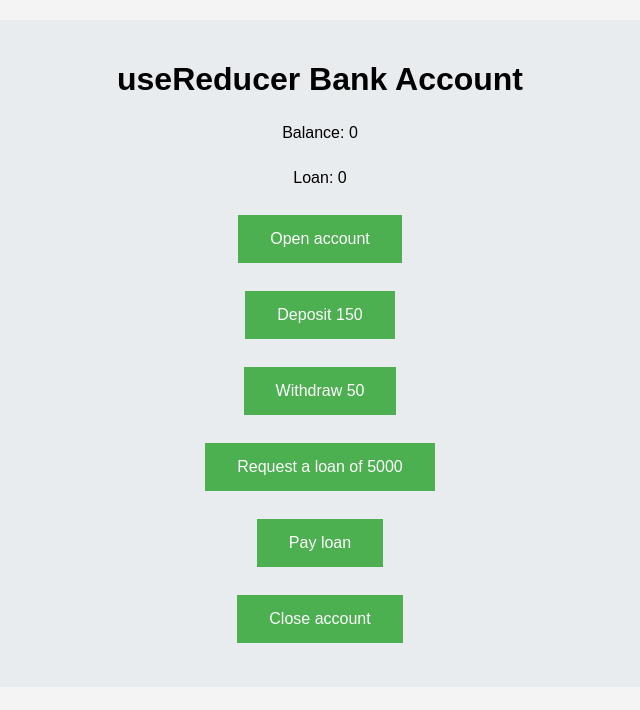
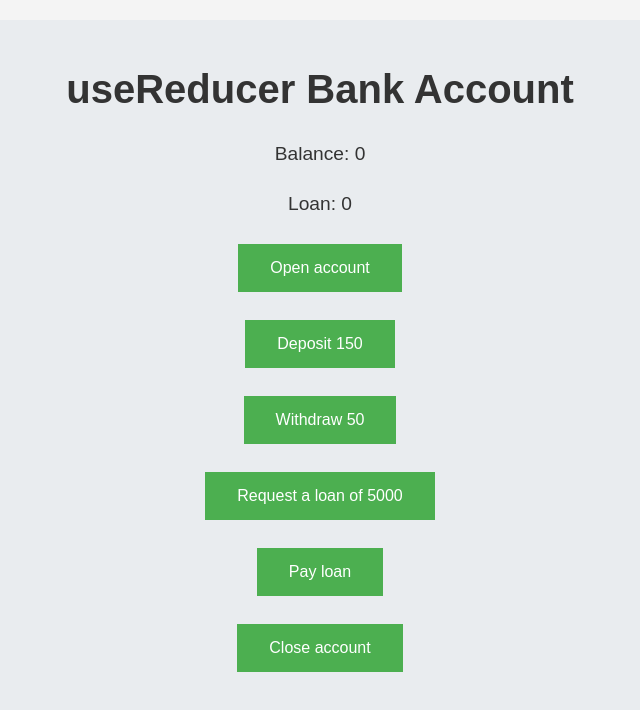
Before and after one commit to CezarLuca/16.1_bank_account_challenge, a React (Create React App) app: page / in a window 1280 px wide. Shown: the top 710 px of the page, without its empty margins (320-960 px from the left). Built offline with nearby package versions, Linux system fonts and the light colour scheme.

Commit message:
Styling done

```diff
--- a/src/App.js
+++ b/src/App.js
@@ -50,8 +50,8 @@ export default function App() {
     return (
         <div className="App">
             <h1>useReducer Bank Account</h1>
-            <p>Balance: {balance}</p>
-            <p>Loan: {loan}</p>
+            <p className="accountDetails">Balance: {balance}</p>
+            <p className="accountDetails">Loan: {loan}</p>
 
             <p>
                 <button
--- a/src/index.css
+++ b/src/index.css
@@ -14,6 +14,17 @@ body {
     background-color: #f4f4f4;
     margin: 0;
     padding: 0;
+}
+
+h1 {
+    color: #333;
+    font-size: 2.5em;
+}
+
+.accountDetails {
+    color: #333;
+    font-size: 1.2em;
+    margin-bottom: 15px;
 }
 
 button {
```
